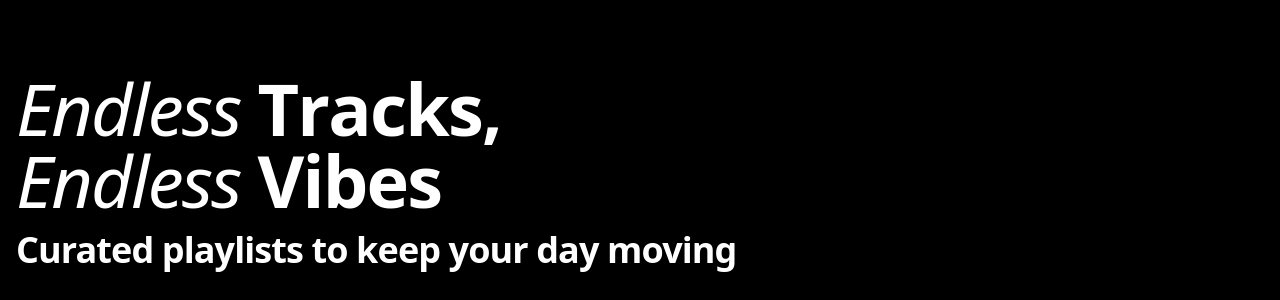
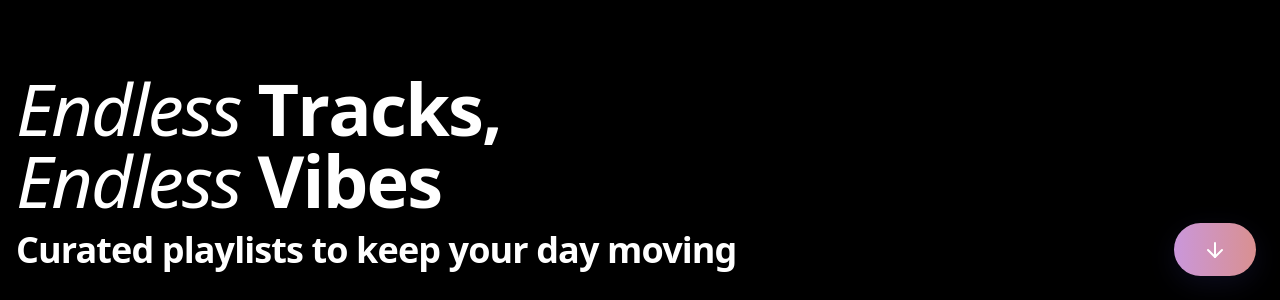
Before and after one commit to Frysccou-Dev/zzzq, a React (Vite) app: page / in a window 1280 px wide. Shown: the part 500-800 px from the top of the page. Built offline with nearby package versions, Linux system fonts and the light colour scheme.

Commit message:
feat: add CtaButton component with animations and styles for enhanced user interaction

```diff
--- a/package.json
+++ b/package.json
@@ -13,6 +13,7 @@
     "@paper-design/shaders-react": "^0.0.47",
     "@tailwindcss/vite": "^4.1.12",
     "framer-motion": "^12.23.12",
+    "lucide-react": "^0.542.0",
     "react": "^19.1.1",
     "react-dom": "^19.1.1",
     "tailwindcss": "^4.1.12"
--- a/src/App.css
+++ b/src/App.css
@@ -42,3 +42,33 @@
   --color-custom-yellow-400: #c7aa58;
   --color-custom-yellow-500: #bd9243;
 }
+
+/* CTA Button styles */
+.btn-cta {
+  background: linear-gradient(
+    90deg,
+    var(--color-custom-lilac-400),
+    var(--color-custom-pink-400)
+  );
+  box-shadow: 0 8px 28px rgba(99, 102, 241, 0.12);
+  backdrop-filter: blur(8px);
+  padding: 0.9rem 1.8rem;
+  font-size: 1.05rem;
+}
+
+.btn-cta:focus {
+  outline: 3px solid rgba(178, 109, 200, 0.22);
+  outline-offset: 3px;
+}
+
+.btn-cta:active {
+  transform: translateY(1px);
+}
+
+/* Placement tweaks for fixed CTA */
+.fixed-cta {
+  position: fixed;
+  right: 1.5rem;
+  bottom: 1.5rem;
+  z-index: 40;
+}
--- a/src/App.tsx
+++ b/src/App.tsx
@@ -1,11 +1,16 @@
 import Title from './components/hero/title';
 import Subtitle from './components/hero/subtitle';
+import CtaButton from './components/hero/cta-button';
 
 export default function App() {
   return (
     <div className='min-h-screen flex flex-col items-start justify-end px-4 pb-8'>
       <Title />
       <Subtitle className='mt-4' />
+
+      <div className='fixed bottom-6 right-6'>
+        <CtaButton />
+      </div>
     </div>
   );
 }
--- a/src/components/hero/cta-button.tsx
+++ b/src/components/hero/cta-button.tsx
@@ -0,0 +1,27 @@
+import { motion, useReducedMotion } from 'framer-motion';
+import { ArrowDown } from 'lucide-react';
+
+export default function CtaButton() {
+  const reduce = useReducedMotion();
+
+  const hoverAnim = reduce
+    ? {}
+    : { y: -4, boxShadow: '0 8px 24px rgba(0,0,0,0.18)', scale: 1.02 };
+
+  const tapAnim = reduce ? {} : { scale: 0.98 };
+
+  return (
+    <motion.button
+      className='btn-cta inline-flex items-center justify-center px-8 py-4 rounded-full font-semibold text-white text-lg'
+      whileHover={hoverAnim}
+      whileTap={tapAnim}
+      transition={{ type: 'spring', stiffness: 300, damping: 24 }}
+      aria-label='Scroll down'
+    >
+      <span className='sr-only'>Scroll down</span>
+      <span className='relative z-10 flex items-center'>
+        <ArrowDown className='w-6 h-6' aria-hidden />
+      </span>
+    </motion.button>
+  );
+}
```
Also changed, not shown: 1 other file (tests, documents, lock files or other folders).
